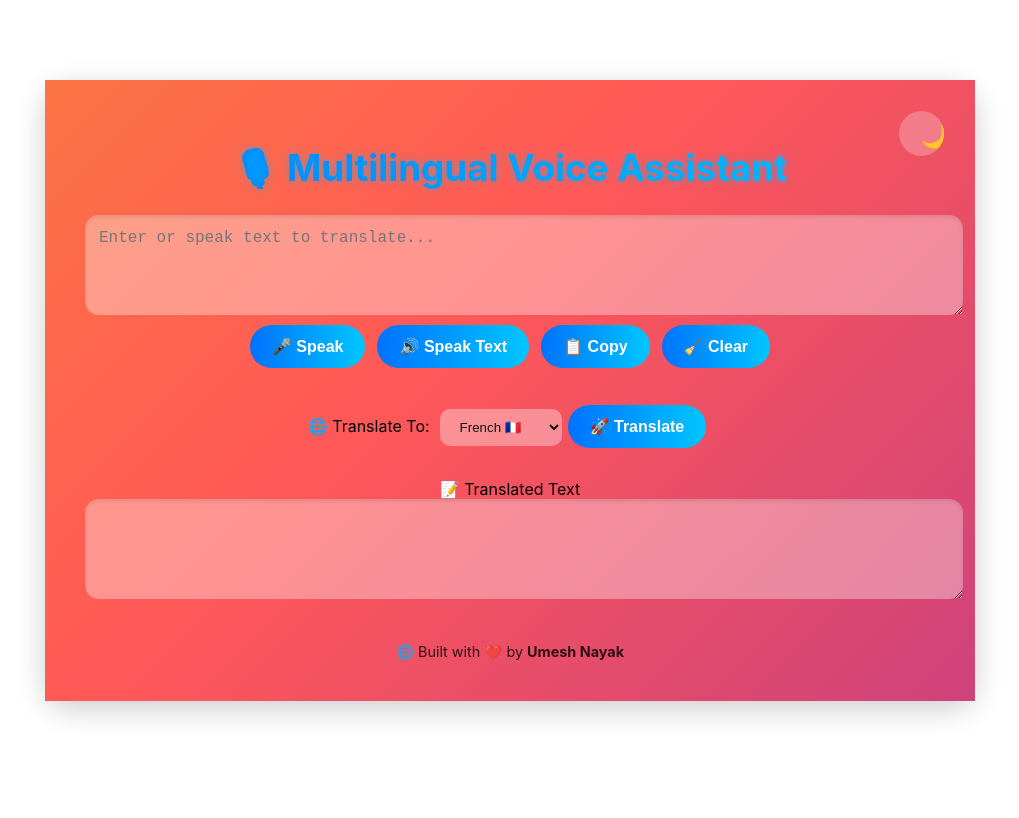
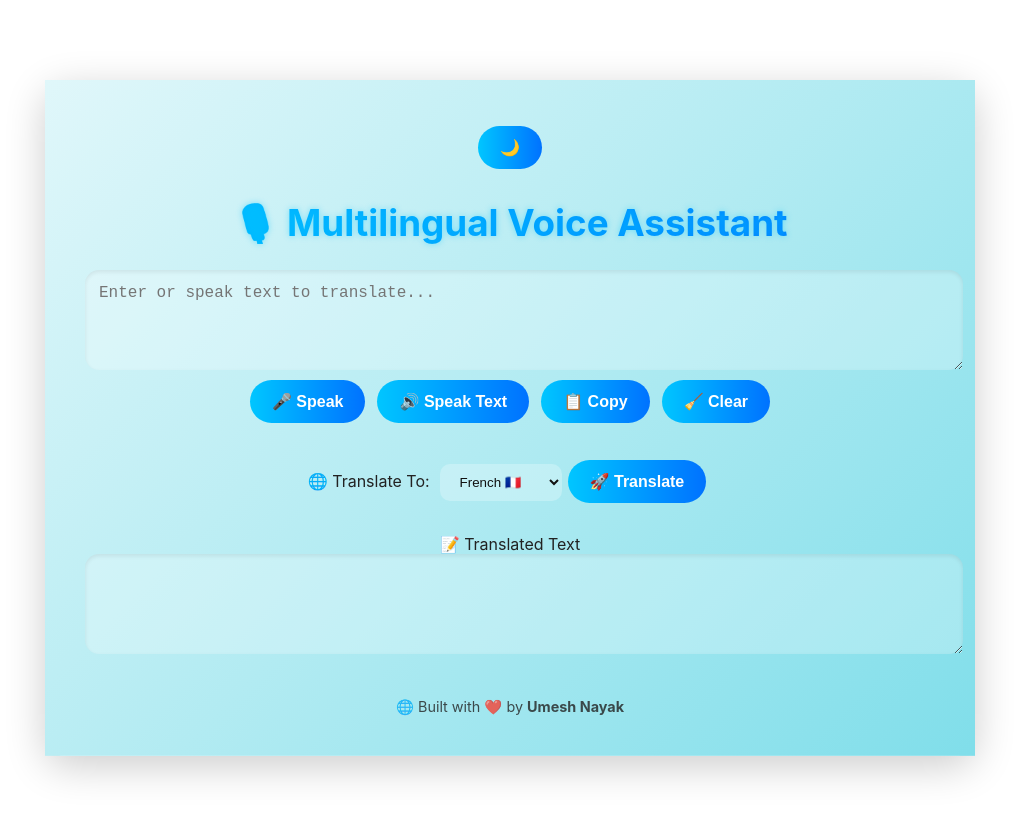
Before and after one commit to UmeshNayak1/Multilingual-Voice-Assistant, a React (Create React App) app in the folder frontend/: page / in a window 1280 px wide. Shown: the top 818 px of the page, without its empty margins (130-1149 px from the left). Built offline with nearby package versions, Linux system fonts and the light colour scheme.

Commit message:
Refactor App.css for theme updates and styling
Updated background colors and animations for light and dark themes. Adjusted styles for buttons, textareas, and the app container for improved aesthetics.

```diff
--- a/frontend/src/App.css
+++ b/frontend/src/App.css
@@ -1,5 +1,5 @@
 /* --------------------------
-   🌈 Adaptive Animated Background
+   🌌 Background
 --------------------------- */
 .bg-gradient {
   position: fixed;
@@ -8,13 +8,13 @@
   width: 100%;
   height: 100%;
   z-index: -1;
-  background: linear-gradient(135deg, #6ec1e4, #f5af19, #ff5858, #8e24aa);
+  background: linear-gradient(135deg, #0f2027, #203a43, #2c5364); /* Dark professional */
   background-size: 400% 400%;
-  animation: gradientShift 10s ease infinite;
+  animation: gradientShift 12s ease infinite;
 }
 
-.App.dark .bg-gradient {
-  background: linear-gradient(135deg, #141e30, #243b55, #1a1a2e, #16213e);
+.App.light .bg-gradient {
+  background: linear-gradient(135deg, #e0f7fa, #b2ebf2, #80deea); /* Light tech blue */
 }
 
 @keyframes gradientShift {
@@ -24,16 +24,16 @@
 }
 
 /* --------------------------
-   🧊 App Container (Glassmorphism)
+   🧊 Glass Container
 --------------------------- */
 .App {
   max-width: 850px;
   margin: 80px auto;
   padding: 40px;
-  border-radius: 24px;
+  border-radius: 20px;
   backdrop-filter: blur(18px);
-  background: rgba(255, 255, 255, 0.25);
-  box-shadow: 0 8px 30px rgba(0, 0, 0, 0.2);
+  background: rgba(255, 255, 255, 0.15);
+  box-shadow: 0 10px 40px rgba(0, 0, 0, 0.2);
   text-align: center;
   transform: translateY(30px);
   opacity: 0;
@@ -46,8 +46,13 @@
 }
 
 .App.dark {
-  background: rgba(0, 0, 0, 0.35);
-  color: #f0f0f0;
+  background: rgba(10, 25, 40, 0.6);
+  color: #e0e0e0;
+}
+
+.App.light {
+  background: rgba(255, 255, 255, 0.2);
+  color: #222;
 }
 
 /* --------------------------
@@ -57,15 +62,15 @@
   font-size: 2.3rem;
   margin-bottom: 25px;
   font-weight: 700;
-  background: linear-gradient(90deg, #0072ff, #00c6ff);
+  background: linear-gradient(90deg, #00c6ff, #0072ff);
   -webkit-background-clip: text;
   -webkit-text-fill-color: transparent;
   animation: titleGlow 3s ease-in-out infinite alternate;
 }
 
 @keyframes titleGlow {
-  0% { text-shadow: 0 0 8px rgba(0, 183, 255, 0.4); }
-  100% { text-shadow: 0 0 20px rgba(0, 183, 255, 0.9); }
+  0% { text-shadow: 0 0 6px rgba(0, 198, 255, 0.4); }
+  100% { text-shadow: 0 0 16px rgba(0, 198, 255, 0.8); }
 }
 
 /* --------------------------
@@ -76,23 +81,23 @@ textarea {
   border-radius: 14px;
   padding: 14px;
   border: none;
-  background: rgba(255, 255, 255, 0.35);
-  color: #222;
+  background: rgba(255, 255, 255, 0.25);
+  color: #111;
   font-size: 1rem;
   transition: all 0.3s ease;
-  box-shadow: inset 0 2px 4px rgba(0, 0, 0, 0.1);
+  box-shadow: inset 0 2px 4px rgba(0, 0, 0, 0.08);
   resize: vertical;
 }
 
 .App.dark textarea {
-  background: rgba(30, 30, 30, 0.6);
-  color: #fff;
+  background: rgba(25, 35, 50, 0.7);
+  color: #e0e0e0;
   box-shadow: inset 0 2px 6px rgba(255, 255, 255, 0.1);
 }
 
 textarea:focus {
   outline: none;
-  box-shadow: 0 0 10px rgba(0, 114, 255, 0.5);
+  box-shadow: 0 0 10px rgba(0, 198, 255, 0.5);
   transform: scale(1.02);
 }
 
@@ -107,38 +112,18 @@ button {
   font-size: 1rem;
   font-weight: 600;
   color: #fff;
-  background: linear-gradient(90deg, #0072ff, #00c6ff);
+  background: linear-gradient(90deg, #00c6ff, #0072ff);
   transition: all 0.3s ease;
   cursor: pointer;
-  position: relative;
-  overflow: hidden;
 }
 
 button:hover {
   transform: translateY(-3px);
-  box-shadow: 0 0 15px rgba(0, 183, 255, 0.6);
+  box-shadow: 0 0 14px rgba(0, 198, 255, 0.5);
 }
 
 .App.dark button {
-  background: linear-gradient(90deg, #ff6a00, #ee0979);
-}
-
-/* Theme Toggle */
-.theme-toggle {
-  position: absolute;
-  top: 25px;
-  right: 25px;
-  width: 45px;
-  height: 45px;
-  font-size: 1.4rem;
-  background: rgba(255, 255, 255, 0.25);
-  backdrop-filter: blur(10px);
-  border-radius: 50%;
-  transition: all 0.3s ease;
-}
-
-.theme-toggle:hover {
-  transform: rotate(20deg);
+  background: linear-gradient(90deg, #7b1fa2, #512da8);
 }
 
 /* --------------------------
@@ -152,14 +137,14 @@ select {
   border: none;
   border-radius: 10px;
   padding: 10px 16px;
-  background: rgba(255, 255, 255, 0.35);
+  background: rgba(255, 255, 255, 0.25);
   color: #111;
   font-weight: 500;
   margin-left: 10px;
 }
 
 .App.dark select {
-  background: rgba(0, 0, 0, 0.5);
+  background: rgba(20, 40, 60, 0.7);
   color: #fff;
 }
 
```
